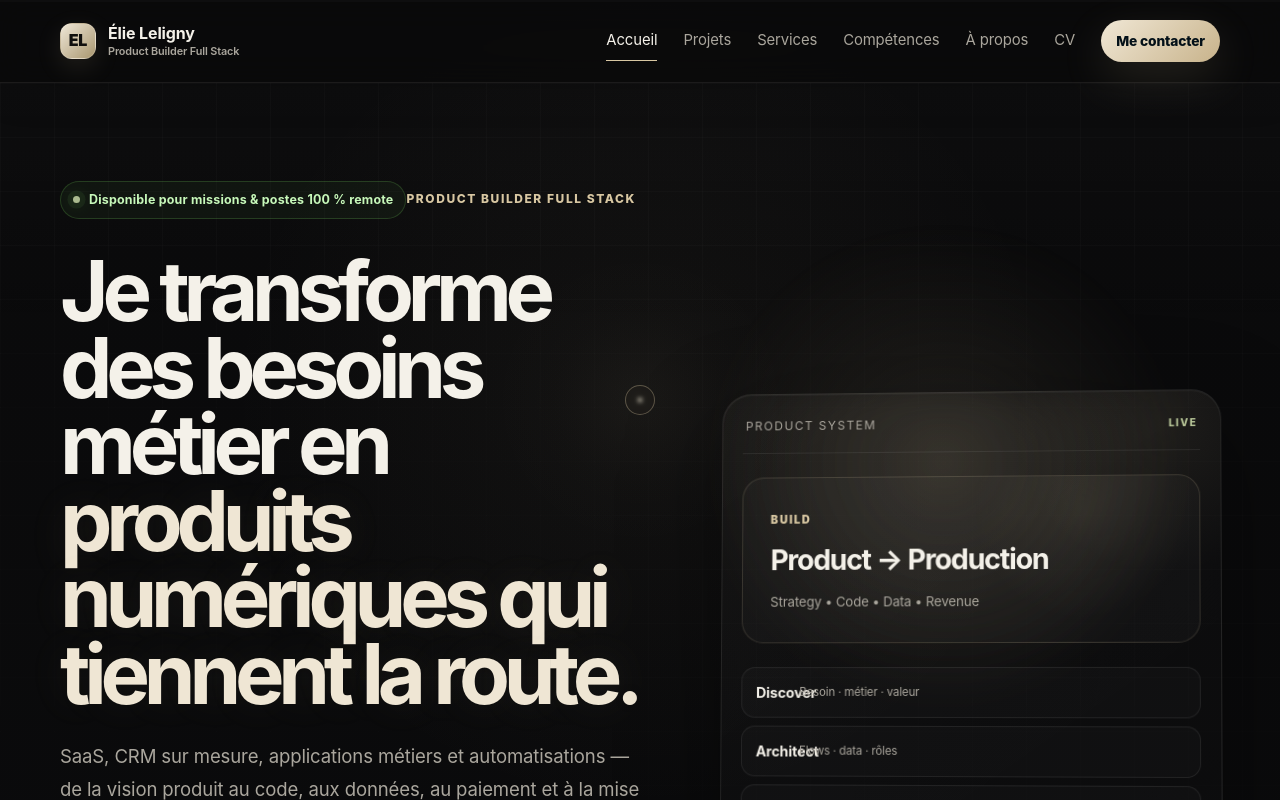
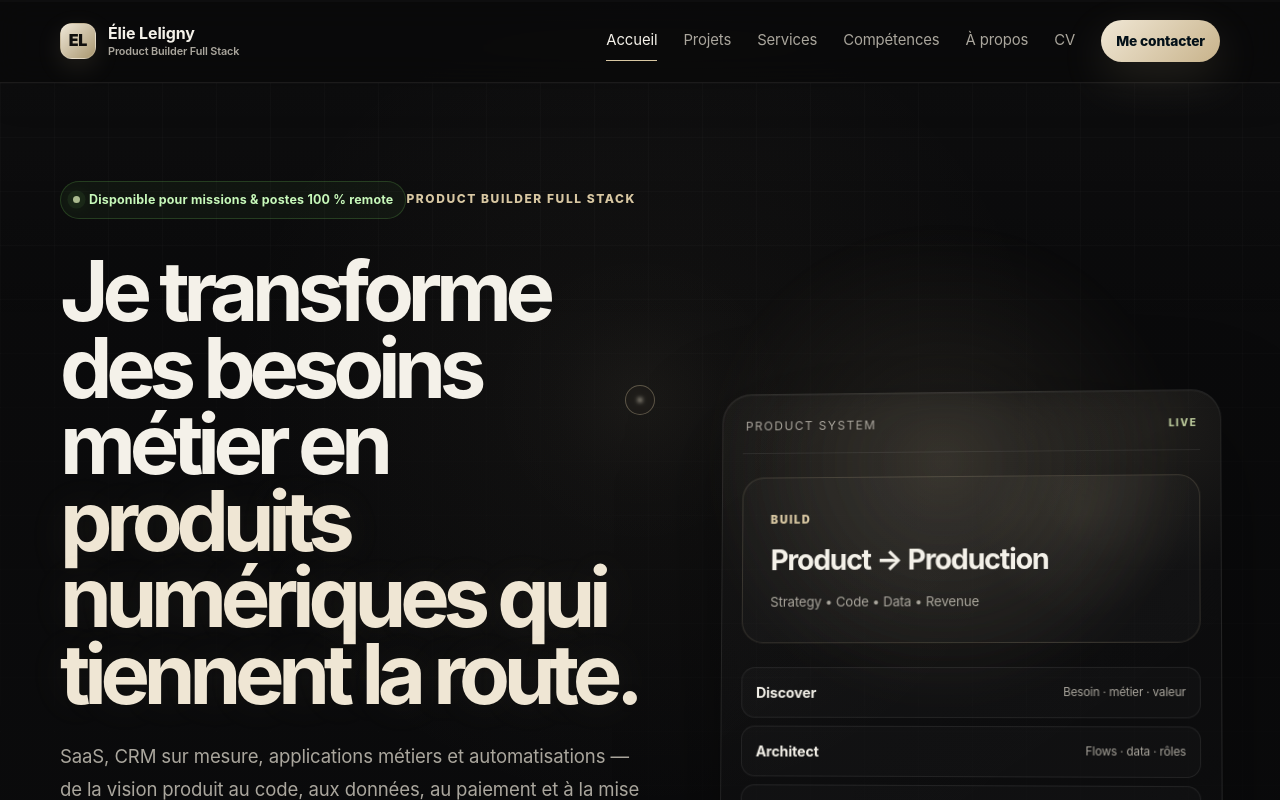
Before and after one commit to eleligny-coder/Portfolio, a Next.js app: page / in a window 1280 px wide. Shown: the top 800 px of the page. Built offline with nearby package versions, Linux system fonts and the light colour scheme; no server answers.

Commit message:
style: load visual hotfix layer

```diff
--- a/src/app/styles.css
+++ b/src/app/styles.css
@@ -4,3 +4,4 @@
 @import "./components.css";
 @import "./theme.css";
 @import "./motion.css";
+@import "./visual-fixes.css";
```
